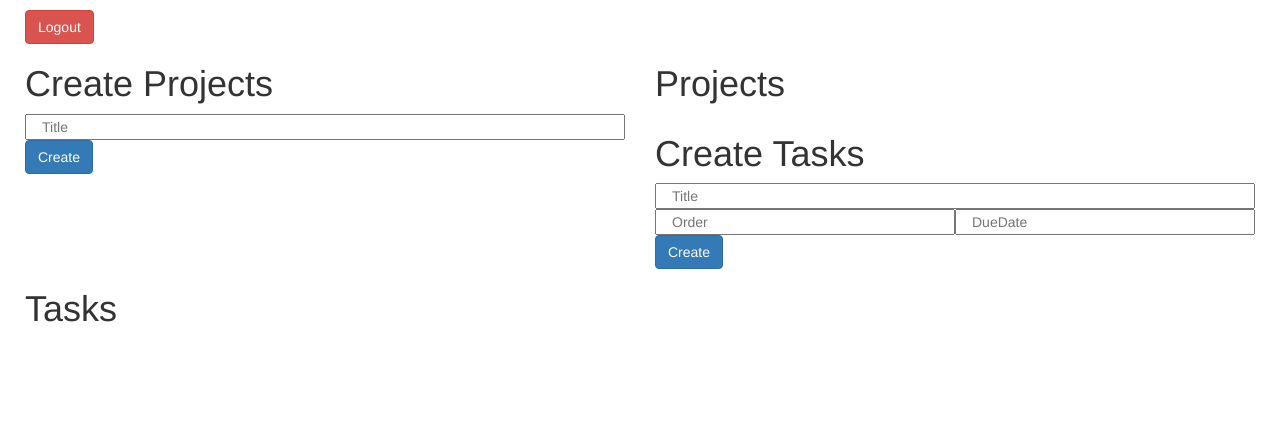
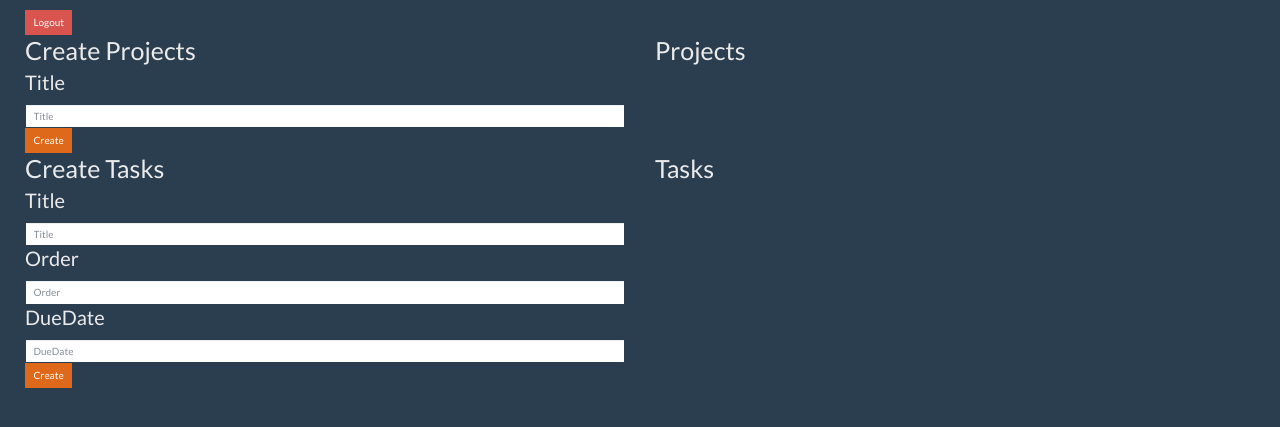
Before and after one commit to Ribjare/ProjetoCD3, a Flask app: page /mainPage/ in a window 1280 px wide. Shown: the top 427 px of the page. Run offline with Flask 2, Linux system fonts and the light colour scheme; some libraries are stand-ins or nearby versions.

Commit message:
labels na main page postos

```diff
--- a/templates/MainPage.html
+++ b/templates/MainPage.html
@@ -5,6 +5,7 @@
     <title>REST Client</title>
     <link rel="stylesheet" href="https://maxcdn.bootstrapcdn.com/bootstrap/3.3.7/css/bootstrap.min.css"
           integrity="sha384-BVYiiSIFeK1dGmJRAkycuHAHRg32OmUcww7on3RYdg4Va+PmSTsz/K68vbdEjh4u" crossorigin="anonymous">
+    <link rel="stylesheet" href="https://bootswatch.com/4/superhero/bootstrap.min.css" type="text/css">
     <script type="text/javascript" src="/static/script.js" defer></script>
 </head>
 <body>
@@ -20,7 +21,8 @@
                 <h1>Create Projects</h1>
                 <form action="javascript:createProject();" id="formProjects">
                     <fieldset>
-                        <input class="col-md-12 col-sm-12 col-xs-12 col-lg-12" name="Title" placeholder="Title"/>
+                        <label for="Title"><h2>Title</h2></label>
+                        <input class="form-control" id="Title" name="Title" placeholder="Title"/>
                         <button type="submit" class="btn btn-primary">Create</button>
                     </fieldset>
                 </form>
@@ -36,9 +38,12 @@
                 <h1>Create Tasks</h1>
                 <form action="javascript:processar();" id="formTasks">
                     <fieldset>
-                        <input class="col-md-12 col-sm-12 col-xs-12 col-lg-12" name="Title" placeholder="Title"/>
-                        <input class="col-md-6 col-sm-6 col-xs-6 col-lg-6" name="Order" placeholder="Order"/>
-                        <input class="col-md-6 col-sm-6 col-xs-6 col-lg-6" name="DueDate" placeholder="DueDate"/>
+                        <label for="Title1"><h2>Title</h2></label>
+                        <input class="form-control" id="Title1" name="Title" placeholder="Title"/>
+                        <label for="Order"><h2>Order</h2></label>
+                        <input class="form-control" id="Order" name="Order" placeholder="Order"/>
+                        <label for="DueDate"><h2>DueDate</h2></label>
+                        <input class="form-control" id="DueDate" name="DueDate" placeholder="DueDate"/>
                         <button type="submit" class="btn btn-primary">Create</button>
                     </fieldset>
                 </form>
```
